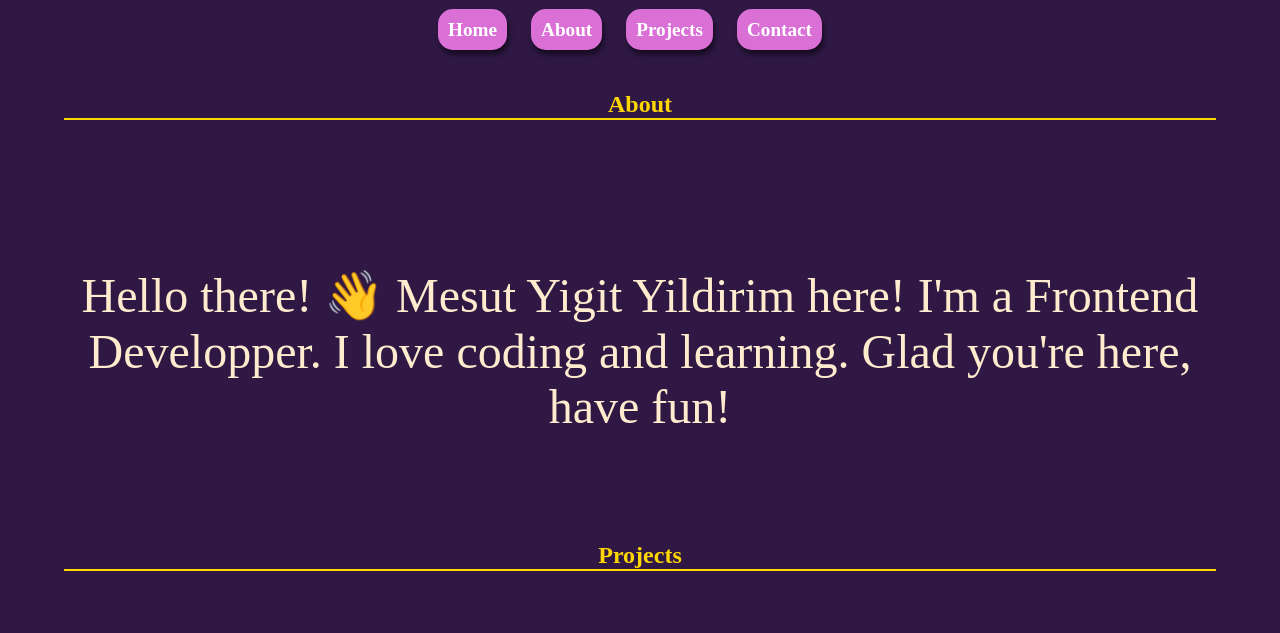
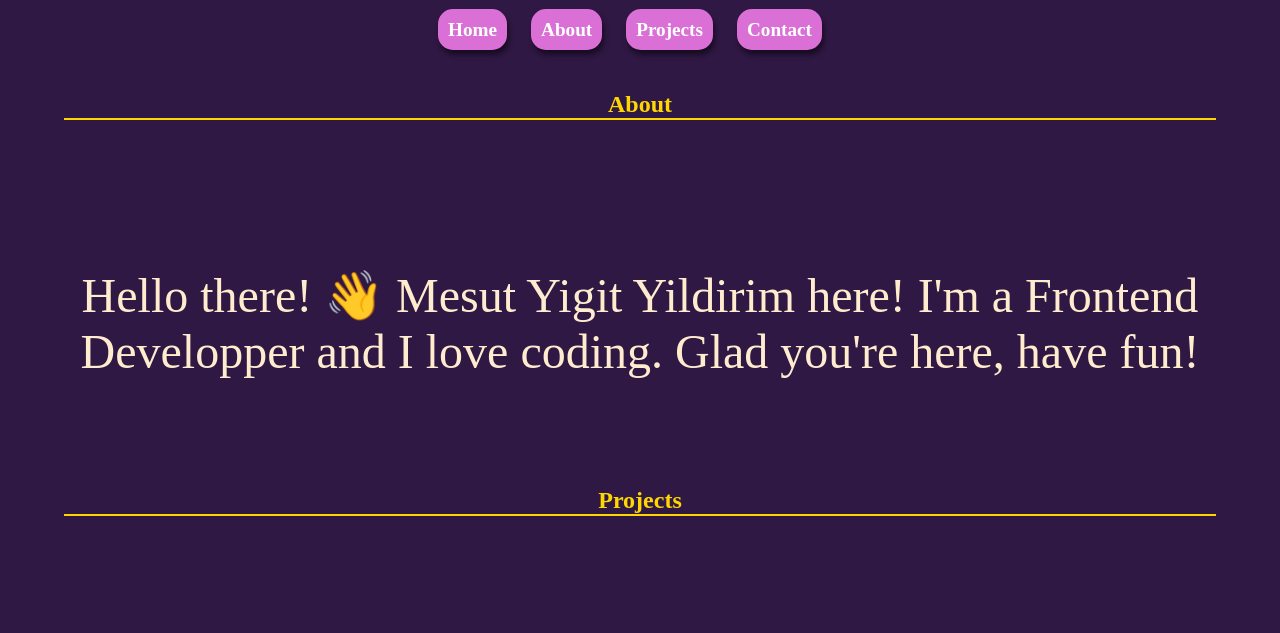
Before and after one commit to mesutyigity/My-Page, a plain HTML site: page index.html in a window 1280 px wide. Shown: the part 141-774 px from the top of the page. Drawn offline with Linux system fonts and the light colour scheme; grey boxes are pictures that could not be loaded; a web font is replaced by a local one.

Commit message:
updated commit

```diff
--- a/index.html
+++ b/index.html
@@ -40,8 +40,8 @@
       <section id="about">
         <h3>About</h3>
         <p>
-          Hello there! 👋 Mesut Yigit Yildirim here! I'm a Frontend Developper.
-          I love coding and learning. Glad you're here, have fun!
+          Hello there! 👋 Mesut Yigit Yildirim here! I'm a Frontend Developper and
+          I love coding. Glad you're here, have fun!
         </p>
       </section>
       <section id="projects">
```
